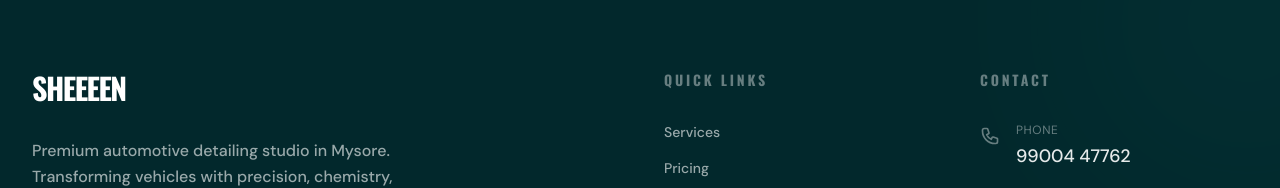
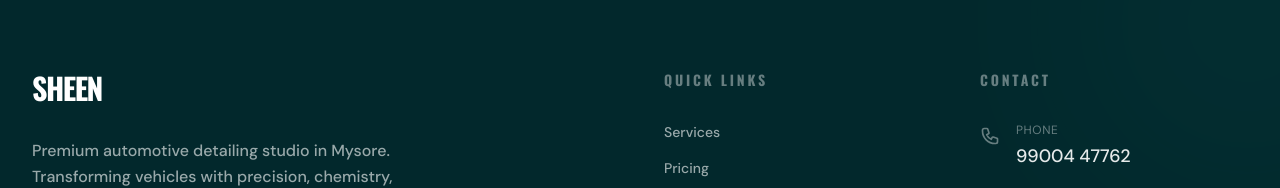
Before and after one commit to DHANUSH-kl/sheeeen, a Next.js app: page / in a window 1280 px wide. Shown: the part 6052-6240 px from the top of the page. Built offline with nearby package versions, Linux system fonts and the light colour scheme.

Commit message:
neww committttt

```diff
--- a/components/Footer.tsx
+++ b/components/Footer.tsx
@@ -17,7 +17,7 @@ export default function Footer() {
           {/* Brand & Description */}
           <div className="md:col-span-2 space-y-6">
             <RevealOnScroll effect="fade-up" delay={0.1}>
-              <h2 className="font-['Oswald'] text-3xl font-bold tracking-tighter text-white mb-2">SHEEEEN</h2>
+              <h2 className="font-['Oswald'] text-3xl font-bold tracking-tighter text-white mb-2">SHEEN</h2>
             </RevealOnScroll>
             <RevealOnScroll effect="fade-up" delay={0.2}>
               <p className="font-['DM_Sans'] text-white/60 font-medium text-base leading-relaxed max-w-sm">
--- a/components/Preloader.tsx
+++ b/components/Preloader.tsx
@@ -56,7 +56,7 @@ export default function Preloader() {
                                 transition={{ duration: 1, ease: [0.22, 1, 0.36, 1] }}
                                 className="font-['Oswald'] text-7xl md:text-9xl font-bold tracking-tighter text-white uppercase relative z-10"
                             >
-                                SHEEEEN
+                                SHEEN
                             </motion.h1>
 
                             {/* Sine effect sweep (Liquid Shine) */}
```
